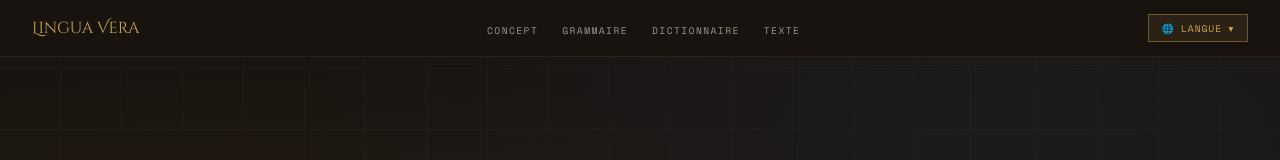
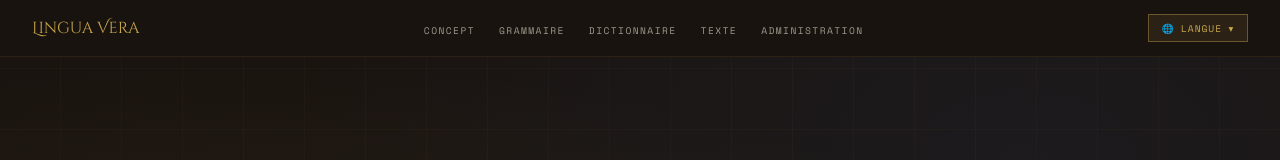
Before and after one commit to papslutopiquerebelle-tech/lingua-vera, a plain HTML site: page index.html in a window 1280 px wide. Shown: the top 160 px of the page. Drawn offline with nearby package versions, Linux system fonts and the light colour scheme.

```diff
--- a/index.html
+++ b/index.html
@@ -135,6 +135,7 @@
     <li><a href="#grammaire">Grammaire</a></li>
     <li><a href="#dictionnaire">Dictionnaire</a></li>
     <li><a href="#texte">Texte</a></li>
+    <li><a href="https://lingua-vera.papslutopiquerebelle.workers.dev/admin" target="_blank" rel="noopener">Administration</a></li>
   </ul>
   <div class="lang-selector">
     <button class="lang-btn" onclick="toggleLangMenu()">
```
